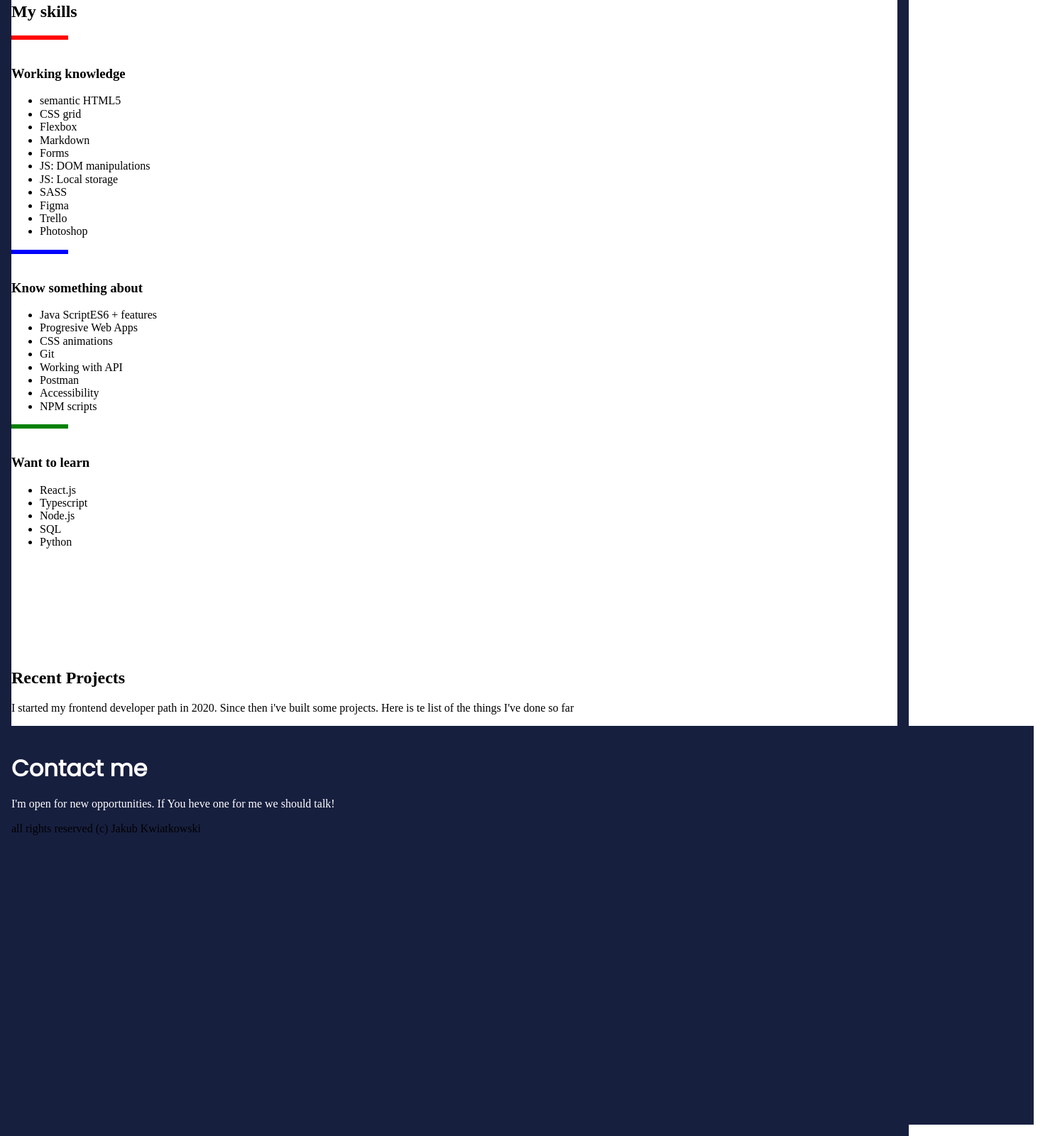
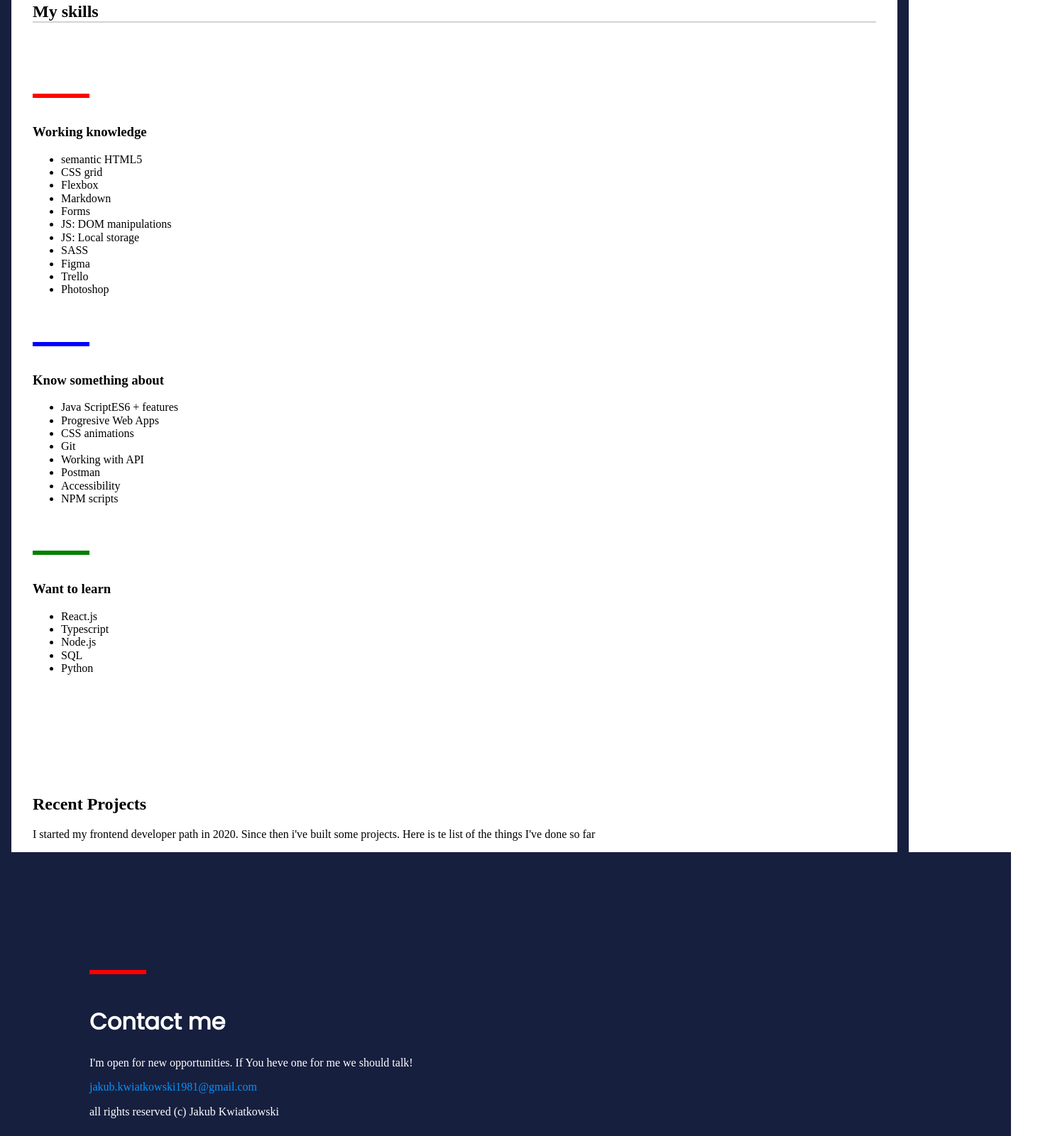
Before and after one commit to kwiatkowski1981/Kwiatkowski1981.github.io, a website built with webpack: page src/content/index.html in a window 1280 px wide. Shown: the part 819-2420 px from the top of the page at 71% size, 1486 px wide, since content can reach past the window. Built offline with nearby package versions, Linux system fonts and the light colour scheme; files whose address does not match are found by name.

Commit message:
feat: added new styles to skills & footer  section

```diff
--- a/src/content/index.html
+++ b/src/content/index.html
@@ -48,8 +48,11 @@
 
     <section class="skills">
 
-      <h2 class="skills__paragraph"> My skills</h2>
+      <h2 class="skills__paragraph skills__paragraph--line"> My skills</h2>
 
+
+
+      <article class="skills__box">
       <p class="skills__deco skills__deco--1"> &nbsp</p>
 
       <h3 class="skills__paragraph"> Working knowledge</h3>
@@ -66,9 +69,11 @@
         <li class="list__item">Trello</li>
         <li class="list__item">Photoshop</li>
       </ul>
+    </article>
 
+
+    <article class="skills__box">
       <p class="skills__deco skills__deco--2"> &nbsp</p>
-
 
       <h3 class="skills__paragraph"> Know something about</h3>
       <ul class="skills__list--2">
@@ -81,7 +86,10 @@
         <li class="list__item">Accessibility</li>
         <li class="list__item">NPM scripts</li>
       </ul>
+    </article>
 
+
+    <article class="skills__box">
     <p class="skills__deco skills__deco--3"> &nbsp</p>
 
       <h3 class="skills__paragraph"> Want to learn</h3>
@@ -92,9 +100,12 @@
         <li class="list__item">SQL</li>
         <li class="list__item">Python</li>
       </ul>
-
+    </article>
     </section>
 
+
+
+    <!-- this section is using GitHub API -->
     <section class="projects">
       <h2 class="heading2">Recent Projects</h2>
 
@@ -105,17 +116,19 @@
     </section>
 
 
-
+  </main>
     <section class="footer">
+      <article class="footer__box">
         <p class="footer__deco footer__deco--1"> &nbsp</p>
 
       <h2 class="footer__heading2">Contact me</h2>
       <p class="footer__paragraph">I'm open for new opportunities. If You heve one for me we should talk!</p>
-      <footer>all rights reserved (c) Jakub Kwiatkowski</footer>
-
+      <p class="footer__paragraph footer__paragraph--FB"> jakub.kwiatkowski1981@gmail.com </p>
+      <p class="footer__paragraph">all rights reserved (c) Jakub Kwiatkowski</p>
+    </article>
     </section>
 
-  </main>
+
   <script src="js/main.js"></script>
 </body>
 
--- a/src/scss/_variables.scss
+++ b/src/scss/_variables.scss
@@ -1,7 +1,13 @@
 @mixin sizeXl {
-  max-width: 1440px;
+  max-width: 1188px;
   margin: auto;
 }
 
+@mixin sizeBody {
+    max-width: 1440px;
+    margin: auto;
+  }
+
 $background: #fff;
 $footerBackground: #171F3F;
+$linkColorFB: #0593fb;
--- a/src/scss/main.scss
+++ b/src/scss/main.scss
@@ -13,6 +13,7 @@ html {
 }
 
 body {
+  @include sizeBody
   color: #000;
   background-color: white;
   border: 16px solid #171f3f;
@@ -34,7 +35,7 @@ body {
   }
   &__heading3 {
     margin-top: 60px;
-    color: #0593fb;
+    color: $linkColorFB;
     font-family: Poppins;
     font-style: Medium;
     font-size: 20px;
@@ -53,7 +54,7 @@ body {
     color: #52606d;
   }
   &__link {
-    color: #0593fb;
+    color: $linkColorFB;
   }
 }
 
@@ -76,12 +77,19 @@ body {
 }
 
 .skills {
+  margin-top:100px;
+  width: 1188px;
+  margin-top: 196px;
+  &__box {
+    margin-bottom: 64px;
+  }
+  &__list {
+    display: grid;
+    grid-template-columns: 1fr 1fr;
 
-  width: 1094px;
-  margin-top: 196px;
+  }
   &__deco {
     border-top: solid 6px;
-
     &--1 {
       border-top-color: red;
       width: 80px;
@@ -97,48 +105,53 @@ body {
       width: 80px;
     }
   }
+  &__paragraph {
+
+    &--line {
+      margin-bottom:100px;
+      border-bottom: solid 2px lightgrey;
+    }
+  }
 }
 
 .projects {
   width: 1440px;
   margin-top: 168px;
   &__box {
+
     border-top: solid 4px red;
   }
 }
 
 .footer {
   background-color: $footerBackground;
-  width: 1440px;
+  width: 1408px;
   height: 562px;
   margin-top: 16px;
+  &__box{
+    @include sizeXl;
+    padding-top: 150px;
+  }
   &__deco {
     border-top: solid 6px;
     &--1 {
       border-top-color: red;
       width: 80px;
     }
-
-
+  }
   &__heading2 {
     color: #fff;
     font-family: Poppins;
     font-style: SemiBold;
     font-size: 32px;
     line-height: 44px;
-    line-height: 92%;
     align: left;
     vertical-align: top;
   }
   &__paragraph {
     color: #fff;
-  }
+    &--FB {
+     color: $linkColorFB;
+    }
+    }
 }
-
-.deco__line {
-  border-left: solid 4px;
-  width: 80px;
-  &--footer {
-    color: red;
-  }
-}
```
Also changed, not shown: dist/css/main.css, dist/index.html, 1 other file.
